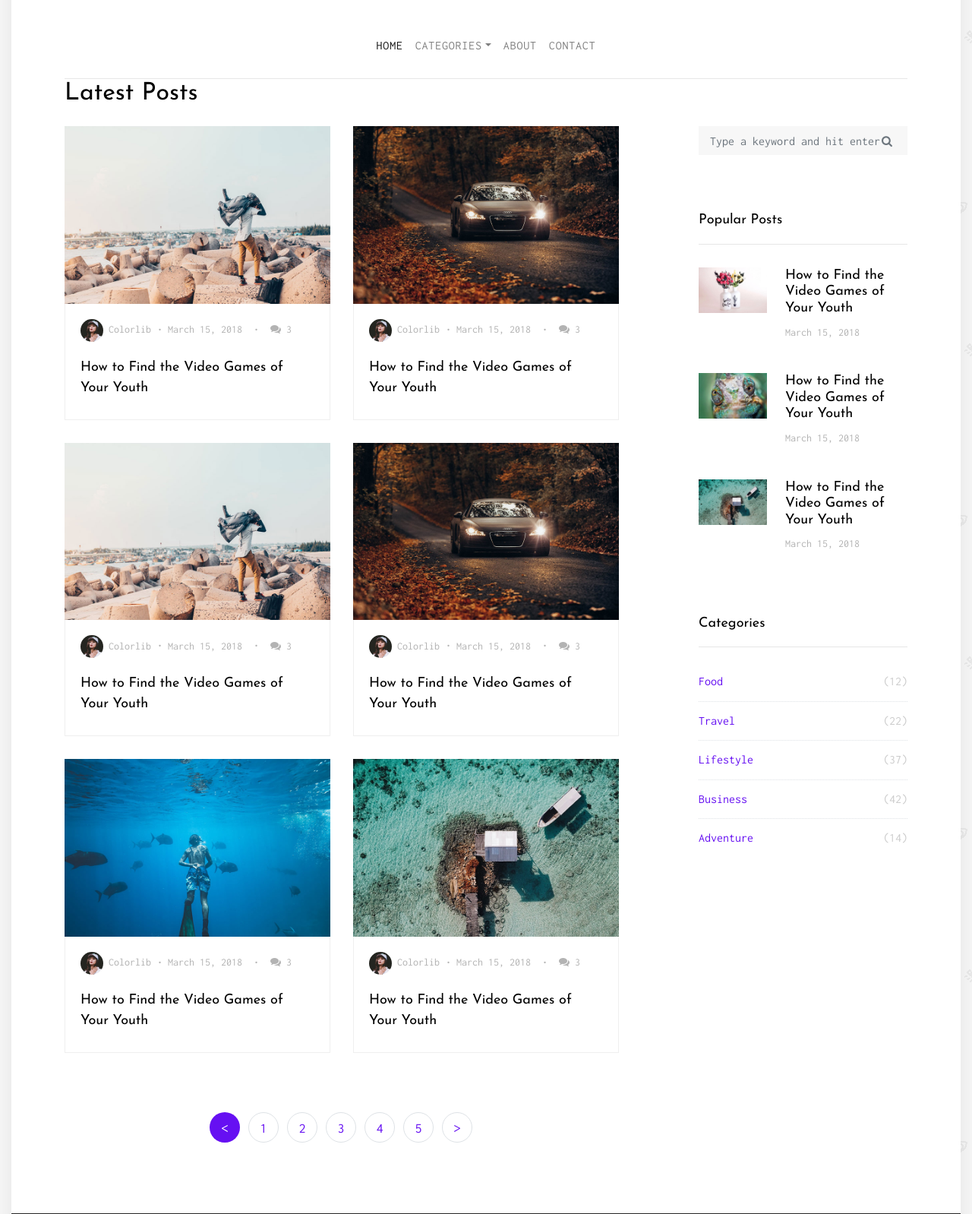
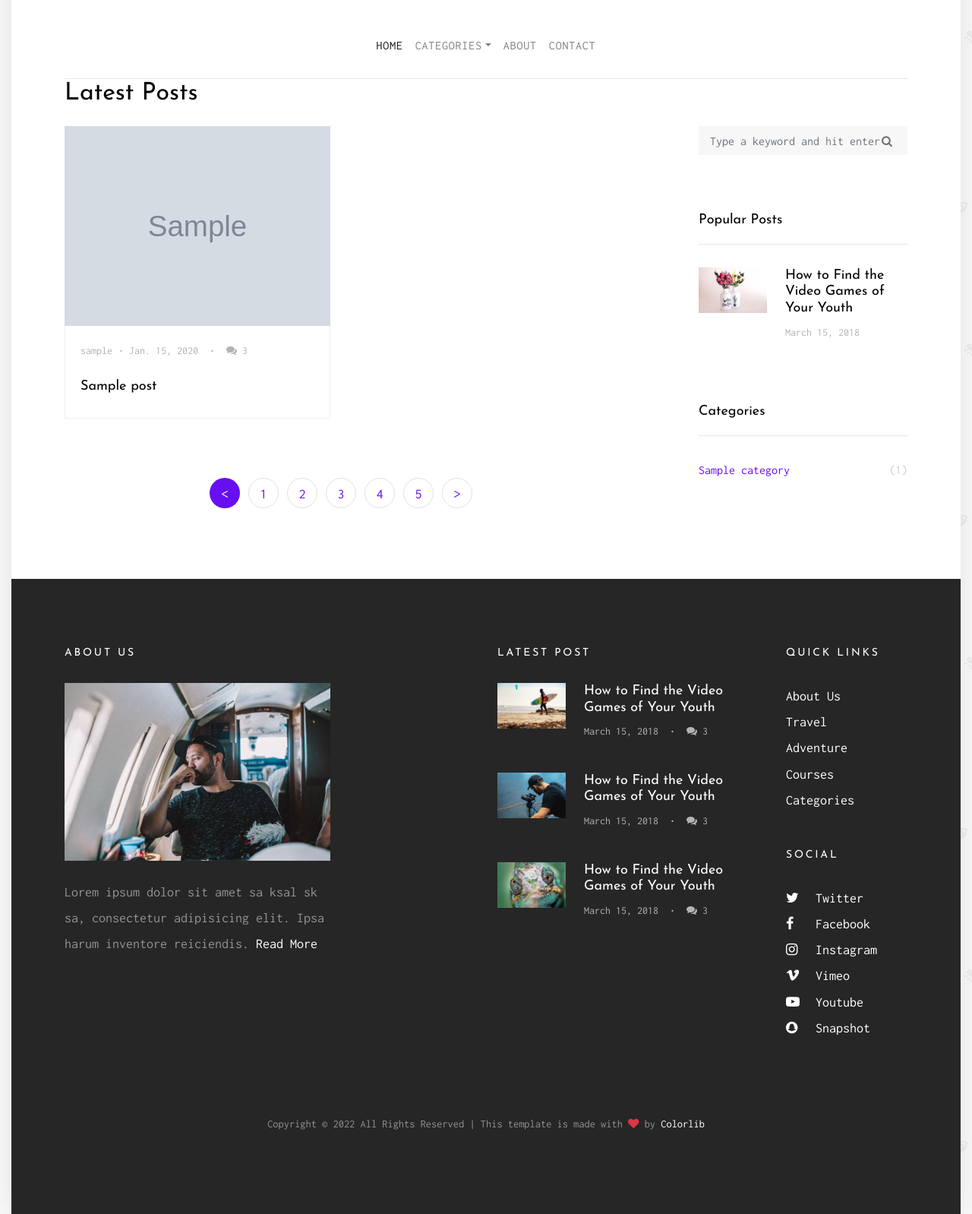
Before and after one commit to LanVu97/BlogWeb, a Django app: page / in a window 1280 px wide. Shown: the part 214-1812 px from the top of the page at 76% size. Run offline with Django 3.2, Linux system fonts and the light colour scheme; tables that the repository leaves empty hold one stand-in row (values such as "Sample post"); grey boxes marked "Sample" are stand-in pictures; some libraries are stand-ins or nearby versions.

Commit message:
update: render data for homepage template

```diff
--- /dev/null
+++ b/blogWeb/blog/context_processors.py
@@ -0,0 +1,17 @@
+
+from blog.models import Category, Post
+
+
+def get_categories(request):
+    """
+      The context processor must return a dictionary.
+    """
+    cateCount = {}
+    categories = Category.objects.all()
+    for cate in categories:
+        num = Post.objects.filter(category=cate).count
+        cateCount[cate.name] = num
+
+    for i in cateCount:
+        print(i)
+    return {'cateCount': cateCount}
--- a/blogWeb/blogWeb/settings.py
+++ b/blogWeb/blogWeb/settings.py
@@ -70,6 +70,8 @@ TEMPLATES = [
                 'django.template.context_processors.request',
                 'django.contrib.auth.context_processors.auth',
                 'django.contrib.messages.context_processors.messages',
+                #context processor written by us.
+                'blog.context_processors.get_categories',
             ],
         },
     },
--- a/blogWeb/blogWeb/templates/index.html
+++ b/blogWeb/blogWeb/templates/index.html
@@ -20,86 +20,21 @@
           <div class="row blog-entries">
             <div class="col-md-12 col-lg-8 main-content">
               <div class="row">
+                {% for post in posts %}
                 <div class="col-md-6">
-                  <a href="blog-single.html" class="blog-entry element-animate" data-animate-effect="fadeIn">
-                    <img src="images/img_9.jpg" alt="Image placeholder">
+                  <a href="{% url 'blog_detail' post.category.slug post.slug %}" class="blog-entry element-animate" data-animate-effect="fadeIn">
+                    <img src="{{post.image.url}}" alt="Image placeholder">
                     <div class="blog-content-body">
                       <div class="post-meta">
-                        <span class="author mr-2"><img src="images/person_1.jpg" alt="Colorlib"> Colorlib</span>&bullet;
-                        <span class="mr-2">March 15, 2018 </span> &bullet;
+                        <span class="author mr-2">{{post.author.username}}</span>&bullet;
+                        <span class="mr-2">{{post.create_date}} </span> &bullet;
                         <span class="ml-2"><span class="fa fa-comments"></span> 3</span>
                       </div>
-                      <h2>How to Find the Video Games of Your Youth</h2>
+                      <h2>{{post.title}}</h2>
                     </div>
                   </a>
                 </div>
-                <div class="col-md-6">
-                  <a href="blog-single.html" class="blog-entry element-animate" data-animate-effect="fadeIn">
-                    <img src="images/img_10.jpg" alt="Image placeholder">
-                    <div class="blog-content-body">
-                      <div class="post-meta">
-                        <span class="author mr-2"><img src="images/person_1.jpg" alt="Colorlib"> Colorlib</span>&bullet;
-                        <span class="mr-2">March 15, 2018 </span> &bullet;
-                        <span class="ml-2"><span class="fa fa-comments"></span> 3</span>
-                      </div>
-                      <h2>How to Find the Video Games of Your Youth</h2>
-                    </div>
-                  </a>
-                </div>
-
-                <div class="col-md-6">
-                  <a href="blog-single.html" class="blog-entry element-animate" data-animate-effect="fadeIn">
-                    <img src="images/img_9.jpg" alt="Image placeholder">
-                    <div class="blog-content-body">
-                      <div class="post-meta">
-                        <span class="author mr-2"><img src="images/person_1.jpg" alt="Colorlib"> Colorlib</span>&bullet;
-                        <span class="mr-2">March 15, 2018 </span> &bullet;
-                        <span class="ml-2"><span class="fa fa-comments"></span> 3</span>
-                      </div>
-                      <h2>How to Find the Video Games of Your Youth</h2>
-                    </div>
-                  </a>
-                </div>
-                <div class="col-md-6">
-                  <a href="blog-single.html" class="blog-entry element-animate" data-animate-effect="fadeIn">
-                    <img src="images/img_10.jpg" alt="Image placeholder">
-                    <div class="blog-content-body">
-                      <div class="post-meta">
-                        <span class="author mr-2"><img src="images/person_1.jpg" alt="Colorlib"> Colorlib</span>&bullet;
-                        <span class="mr-2">March 15, 2018 </span> &bullet;
-                        <span class="ml-2"><span class="fa fa-comments"></span> 3</span>
-                      </div>
-                      <h2>How to Find the Video Games of Your Youth</h2>
-                    </div>
-                  </a>
-                </div>
-
-                <div class="col-md-6">
-                  <a href="{% static 'blog-single.html' %}" class="blog-entry element-animate" data-animate-effect="fadeIn">
-                    <img src="{% static 'images/img_11.jpg' %}" alt="Image placeholder">
-                    <div class="blog-content-body">
-                      <div class="post-meta">
-                        <span class="author mr-2"><img src="{% static 'images/person_1.jpg' %}" alt="Colorlib"> Colorlib</span>&bullet;
-                        <span class="mr-2">March 15, 2018 </span> &bullet;
-                        <span class="ml-2"><span class="fa fa-comments"></span> 3</span>
-                      </div>
-                      <h2>How to Find the Video Games of Your Youth</h2>
-                    </div>
-                  </a>
-                </div>
-                <div class="col-md-6">
-                  <a href="blog-single.html" class="blog-entry element-animate" data-animate-effect="fadeIn">
-                    <img src="images/img_12.jpg" alt="Image placeholder">
-                    <div class="blog-content-body">
-                      <div class="post-meta">
-                        <span class="author mr-2"><img src="images/person_1.jpg" alt="Colorlib"> Colorlib</span>&bullet;
-                        <span class="mr-2">March 15, 2018 </span> &bullet;
-                        <span class="ml-2"><span class="fa fa-comments"></span> 3</span>
-                      </div>
-                      <h2>How to Find the Video Games of Your Youth</h2>
-                    </div>
-                  </a>
-                </div>
+                {% endfor %}
               </div>
 
               <div class="row mt-5">
@@ -133,11 +68,22 @@
                   </div>
                 </form>
               </div>
+              {% if user.is_authenticated %}
+              <div class="sidebar-box">
+                <div class="bio text-center">
+                  <div class="bio-body">
+                    <h2>{{user.username}}</h2>
+                    <p><a href="#" class="btn btn-primary btn-sm rounded">Create a new post</a></p>
 
+                  </div>
+                </div>
+              </div>
+              {% endif %}
               <div class="sidebar-box">
                 <h3 class="heading">Popular Posts</h3>
                 <div class="post-entry-sidebar">
                   <ul>
+
                     <li>
                       <a href="">
                         <img src="images/img_2.jpg" alt="Image placeholder" class="mr-4">
@@ -149,28 +95,7 @@
                         </div>
                       </a>
                     </li>
-                    <li>
-                      <a href="">
-                        <img src="images/img_4.jpg" alt="Image placeholder" class="mr-4">
-                        <div class="text">
-                          <h4>How to Find the Video Games of Your Youth</h4>
-                          <div class="post-meta">
-                            <span class="mr-2">March 15, 2018 </span>
-                          </div>
-                        </div>
-                      </a>
-                    </li>
-                    <li>
-                      <a href="">
-                        <img src="images/img_12.jpg" alt="Image placeholder" class="mr-4">
-                        <div class="text">
-                          <h4>How to Find the Video Games of Your Youth</h4>
-                          <div class="post-meta">
-                            <span class="mr-2">March 15, 2018 </span>
-                          </div>
-                        </div>
-                      </a>
-                    </li>
+
                   </ul>
                 </div>
               </div>
@@ -179,13 +104,13 @@
               <div class="sidebar-box">
                 <h3 class="heading">Categories</h3>
                 <ul class="categories">
-                  <li><a href="#">Food <span>(12)</span></a></li>
-                  <li><a href="#">Travel <span>(22)</span></a></li>
-                  <li><a href="#">Lifestyle <span>(37)</span></a></li>
-                  <li><a href="#">Business <span>(42)</span></a></li>
-                  <li><a href="#">Adventure <span>(14)</span></a></li>
+                  {% for k, v in cateCount.items %}
+                    <li><a href="#">{{k| capfirst}} <span>({{v}})</span></a></li>
+                  {% endfor %}
+
                 </ul>
               </div>
+
               <!-- END sidebar-box -->
 
               <!-- <div class="sidebar-box">
--- a/blogWeb/blogWeb/templates/snippet/header.html
+++ b/blogWeb/blogWeb/templates/snippet/header.html
@@ -22,11 +22,9 @@
                 <li class="nav-item dropdown">
                   <a class="nav-link dropdown-toggle" href="category.html" id="dropdown05" data-toggle="dropdown" aria-haspopup="true" aria-expanded="false">Categories</a>
                   <div class="dropdown-menu" aria-labelledby="dropdown05">
-                    <a class="dropdown-item" href="category.html">Lifestyle</a>
-                    <a class="dropdown-item" href="category.html">Food</a>
-                    <a class="dropdown-item" href="category.html">Adventure</a>
-                    <a class="dropdown-item" href="category.html">Travel</a>
-                    <a class="dropdown-item" href="category.html">Business</a>
+                    {% for cate in cateCount %}
+                    <a class="dropdown-item" href="category.html">{{cate| capfirst}}</a>
+                    {% endfor %}
                   </div>
 
                 </li>
--- a/blogWeb/blogWeb/views.py
+++ b/blogWeb/blogWeb/views.py
@@ -1,4 +1,12 @@
 from django.shortcuts import render
 
+from blog.models import Post
+
 def home(request):
-    return render(request, 'index.html')
+    content = {}
+    try:
+        posts = Post.objects.all()
+    except:
+        print('error: cant get all posts')
+    content['posts'] = posts
+    return render(request, 'index.html', content)
```
Also changed, not shown: blogWeb/blogWeb/templates/account/login.html (line endings or trailing spaces), blogWeb/mediafiles/blogs/img_2.jpg (added).
